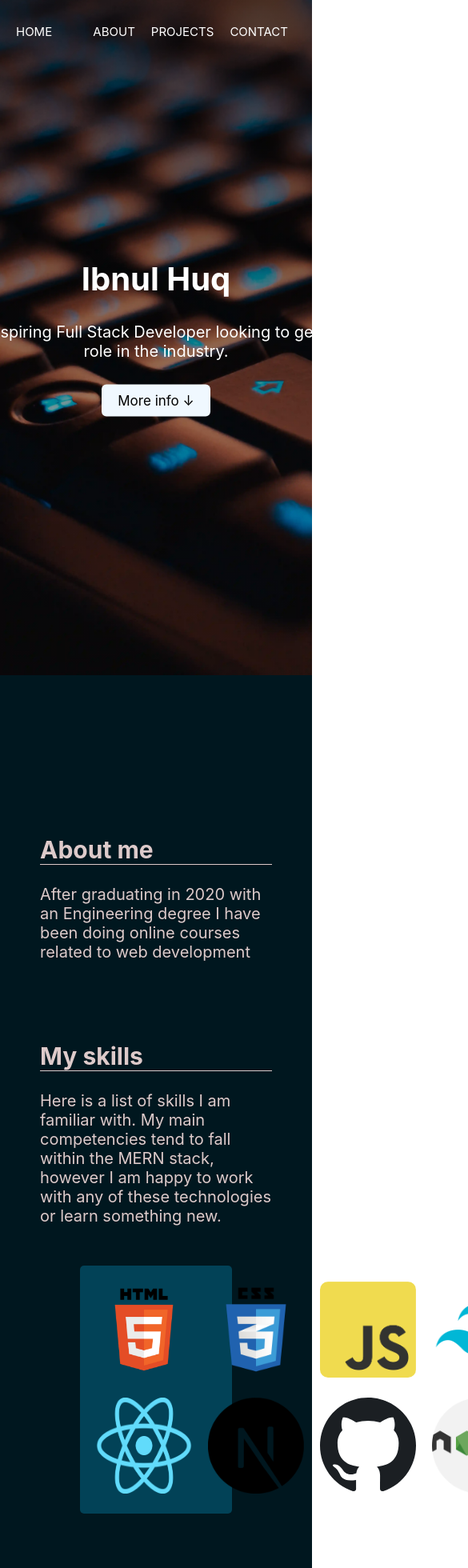
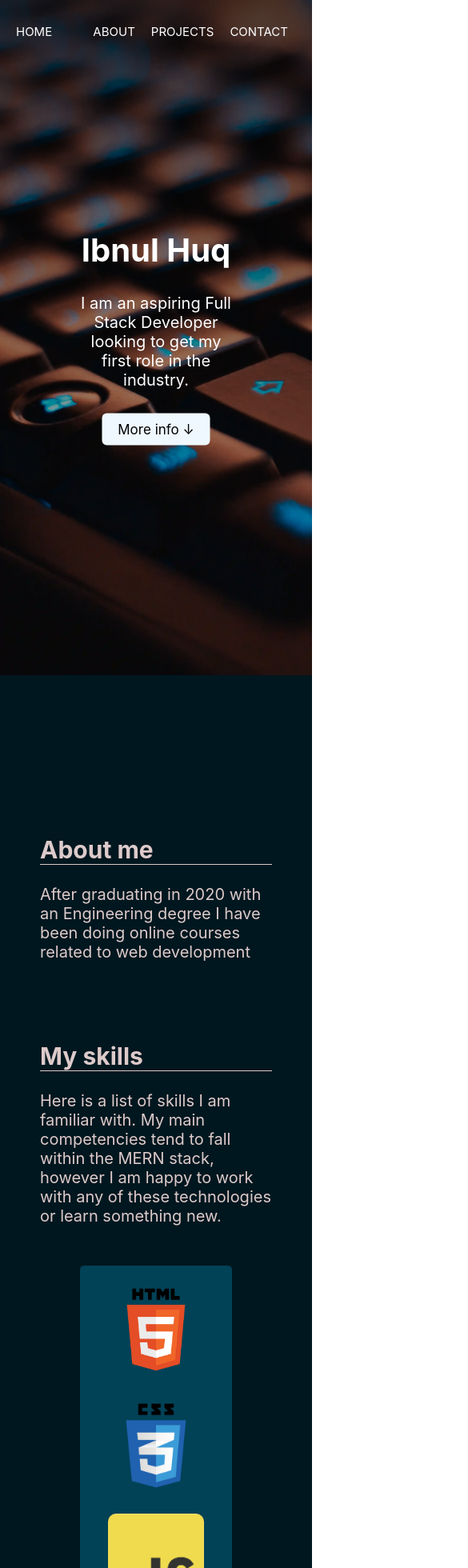
Before and after one commit to xray79/portfolio-new, a Next.js app: page / in a window 390 px wide. Shown: the top 1960 px of the page at 80% size, 585 px wide, since content can reach past the window. Built offline with nearby package versions, Linux system fonts and the light colour scheme.

Commit message:
add media query for responsive grid

```diff
--- a/styles/About.module.css
+++ b/styles/About.module.css
@@ -33,3 +33,10 @@
   border-radius: 5px;
   max-width: 120rem;
 }
+
+@media (max-width: 935px) {
+  .gridContainer {
+    grid-template-columns: 1fr;
+    place-items: center;
+  }
+}
--- a/styles/Home.module.css
+++ b/styles/Home.module.css
@@ -32,7 +32,7 @@
 
 .textContainer {
   position: absolute;
-  width: 60rem;
+  max-width: 60rem;
   margin: 0 auto;
   top: 50%;
   left: 50%;
--- a/styles/Projects.module.css
+++ b/styles/Projects.module.css
@@ -38,3 +38,14 @@
   background-color: skyblue;
   border-radius: 5px;
 }
+
+@media (max-width: 935px) {
+  .gridContainer {
+    grid-template-columns: 1fr;
+    place-items: center;
+  }
+
+  .cards {
+    height: auto;
+  }
+}
```
